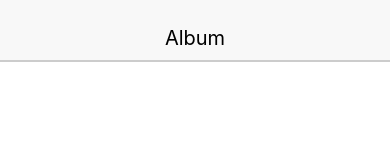
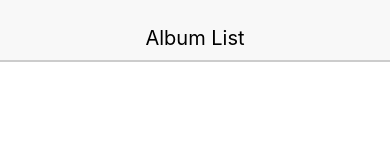
Before and after one commit to AnLuoRidge/RN01, a React Native app: screen / in a window 390 px wide. Shown: the top 160 px of the page. Built offline with nearby package versions, Linux system fonts and the light colour scheme.

Commit message:
Use class instead of function

```diff
--- a/App.js
+++ b/App.js
@@ -1,10 +1,11 @@
 import React from 'react';
 import Header from './src/components/header.js';
 
+export default class App extends React.Component {
+  render() {
+    return (
+        <Header title={'Album List'} />
 
-
-const App = () => (
-    <Header title={'Album'}/>
-);
-
-export default App;
+    );
+  }
+}
--- a/src/components/header.js
+++ b/src/components/header.js
@@ -4,8 +4,8 @@ import { Text, View } from 'react-native'
 
 // Make a component
 const Header = (props) => { // dont use => ()
-// <View style={[styles.base, styles.background]} />
-    const { title } = props
+
+    //const { title } = props
   const { textStyle, viewStyle } = styles // {} is a literal for creating objects. {x, y} is the destructing
   // var { foo:foo1, bar } = { foo: "lorem", bar: "ipsum" };
   return (/* JSX */
```
